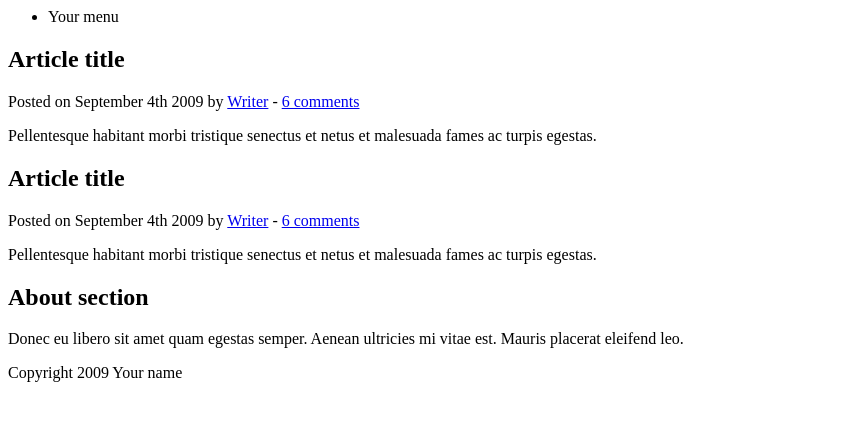
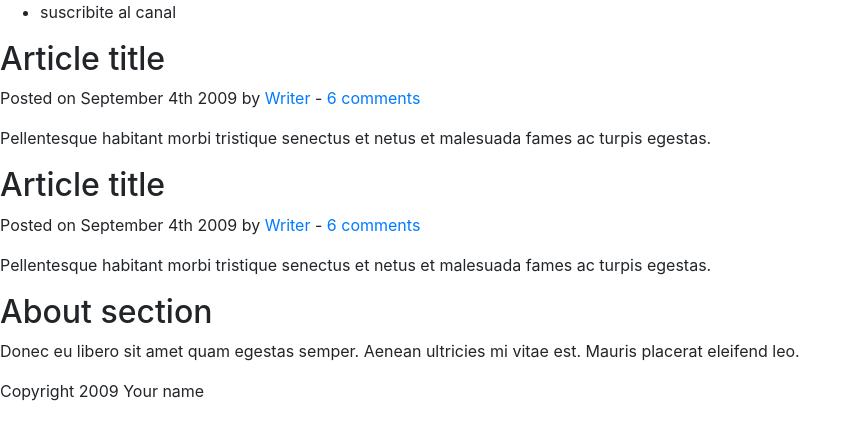
Before and after one commit to Ferbalbi/demo-repo2, a plain HTML site: page index.html in a window 1280 px wide. Shown: the whole page, without its empty margins (0-858 px from the left). Drawn offline with nearby package versions, Linux system fonts and the light colour scheme.

Commit message:
se modifico el titulo

```diff
--- a/index.html
+++ b/index.html
@@ -1,8 +1,9 @@
 <html>
 
 <head>
+  <link rel="stylesheet" href="https://maxcdn.bootstrapcdn.com/bootstrap/4.0.0/css/bootstrap.min.css">
 	<meta http-equiv="Content-Type" content="text/html; charset=UTF-8" />
-	<title>Your Website</title>
+	<title>Mito code</title>
 </head>
 
 <body>
@@ -10,7 +11,7 @@
 	<header>
 		<nav>
 			<ul>
-				<li>Your menu</li>
+				<li>suscribite al canal</li>
 			</ul>
 		</nav>
 	</header>
```
